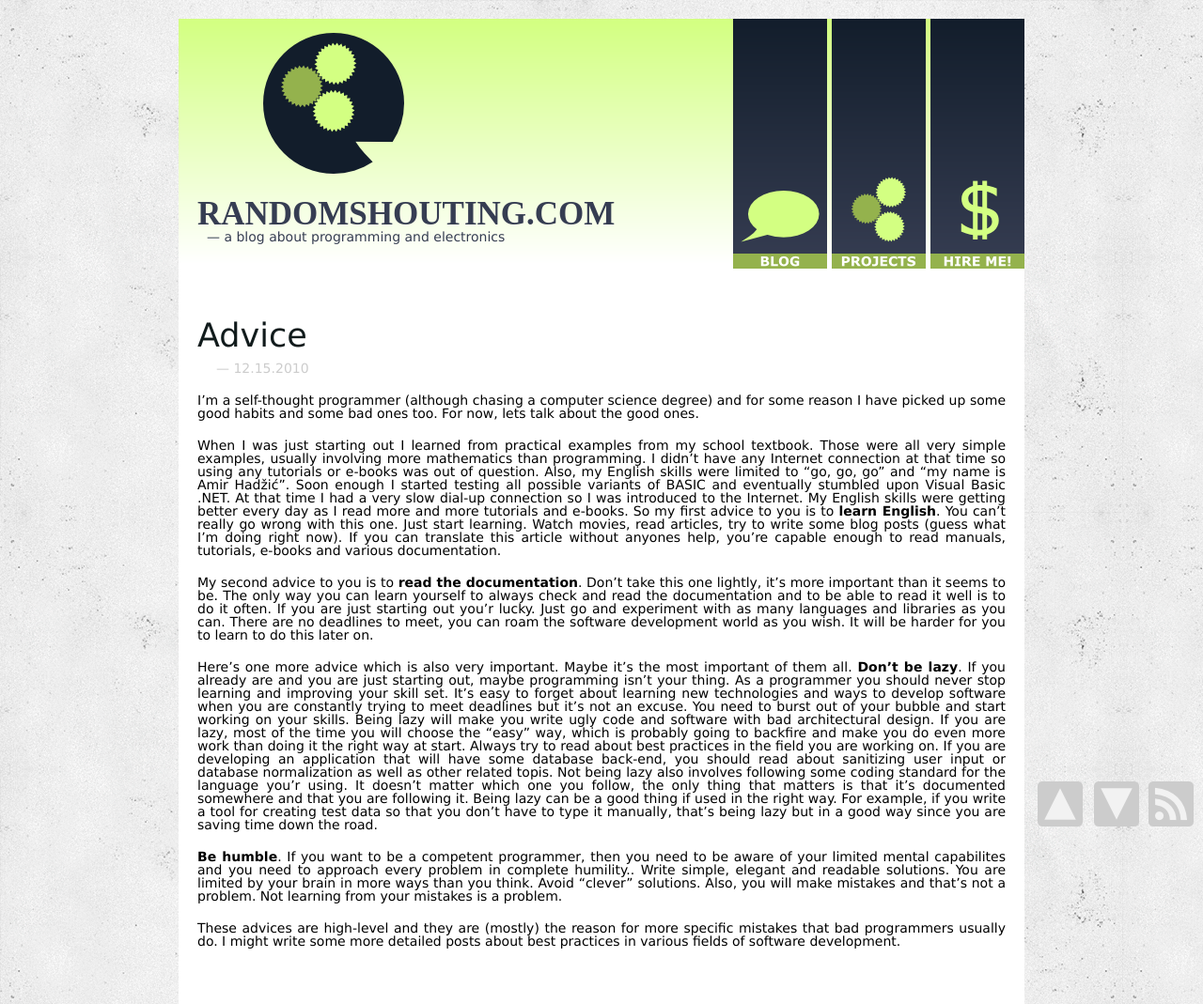
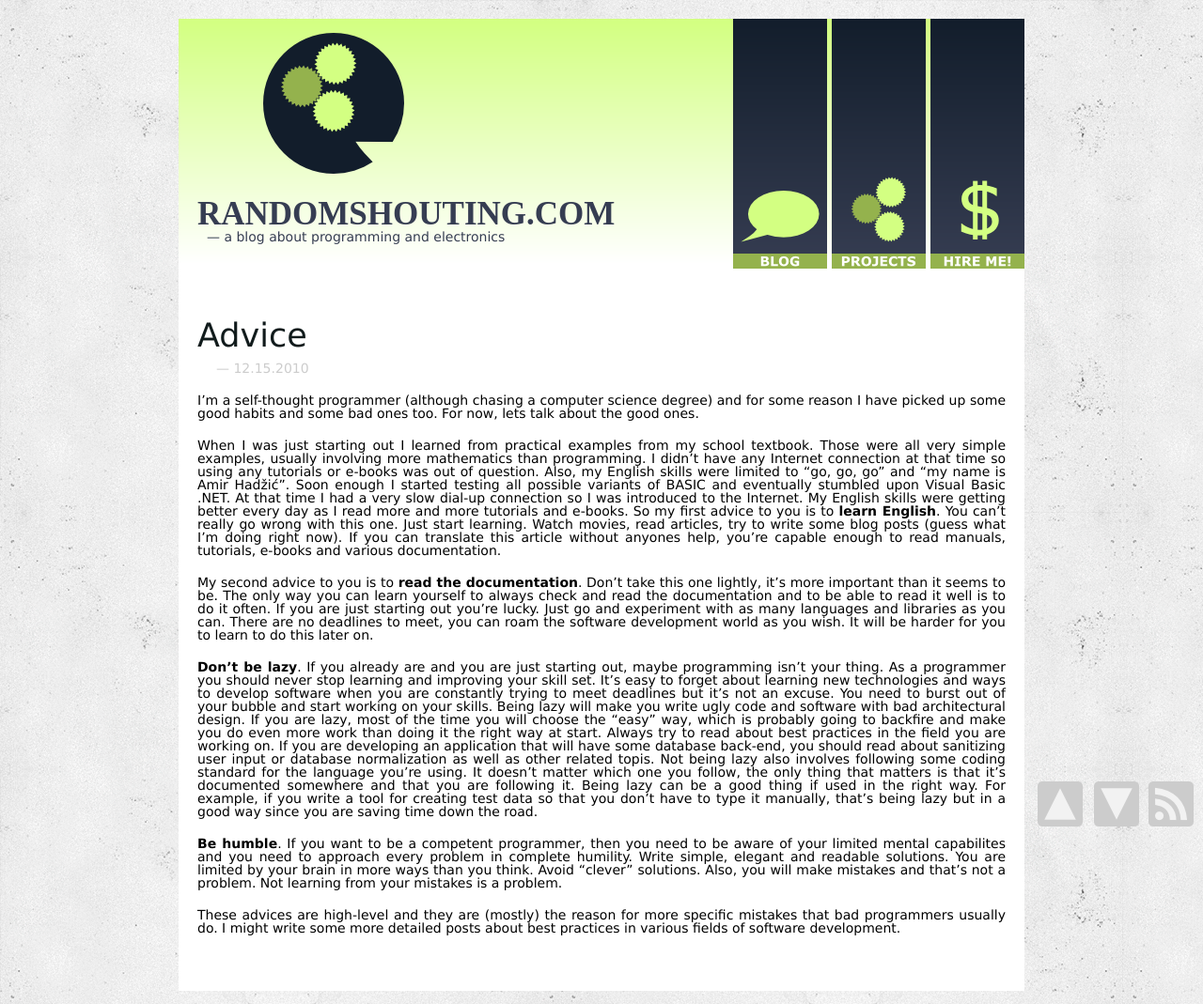
Before and after one commit to amir-hadzic/amir-hadzic.github.com, a Jekyll site: the page built from _posts/2010-12-15-Advice.markdown, in a window 1280 px wide. Shown: the whole page at 94% size. Built offline with Jekyll 4.4.1, drawn with Linux system fonts in a browser that asks for light colours; some web fonts are replaced; Markdown is read by kramdown in place of the engine named in the settings; comment, search, counter and statistics services are not loaded.

Commit message:
Some formatting and typo fixing changes.

```diff
--- a/_posts/2010-12-15-Advice.markdown
+++ b/_posts/2010-12-15-Advice.markdown
@@ -7,10 +7,10 @@
 
 When I was just starting out I learned from practical examples from my school textbook. Those were all very simple examples, usually involving more mathematics than programming. I didn’t have any Internet connection at that time so using any tutorials or e-books was out of question. Also, my English skills were limited to “go, go, go” and “my name is Amir Hadžić”. Soon enough I started testing all possible variants of BASIC and eventually stumbled upon Visual Basic .NET. At that time I had a very slow dial-up connection so I was introduced to the Internet. My English skills were getting better every day as I read more and more tutorials and e-books. So my first advice to you is to **learn English**. You can’t really go wrong with this one. Just start learning. Watch movies, read articles, try to write some blog posts  (guess what I’m doing right now). If you can translate this article without anyones help, you’re capable enough to read manuals, tutorials, e-books and various documentation.
 
-My second advice to you is to **read the documentation**. Don’t take this one lightly, it’s more important than it seems to be. The only way you can learn yourself to always check and read the documentation and to be able to read it well is to do it often. If you are just starting out you’r lucky. Just go and experiment with as many languages and libraries as you can. There are no deadlines to meet, you can roam the software development world as you wish. It will be harder for you to learn to do this later on.
+My second advice to you is to **read the documentation**. Don’t take this one lightly, it’s more important than it seems to be. The only way you can learn yourself to always check and read the documentation and to be able to read it well is to do it often. If you are just starting out you’re lucky. Just go and experiment with as many languages and libraries as you can. There are no deadlines to meet, you can roam the software development world as you wish. It will be harder for you to learn to do this later on.
 
-Here’s one more advice which is also very important. Maybe it’s the most important of them all. **Don’t be lazy**. If you already are and you are just starting out, maybe programming isn’t your thing. As a programmer you should never stop learning and improving your skill set. It’s easy to forget about learning new technologies and ways to develop software when you are constantly trying to meet deadlines but it’s not an excuse. You need to burst out of your bubble and start working on your skills. Being lazy will make you write ugly code and software with bad architectural design. If you are lazy, most of the time you will choose the “easy” way, which is probably going to backfire and make you do even more work than doing it the right way at start. Always try to read about best practices in the field you are working on. If you are developing an application that will have some database back-end, you should read about sanitizing user input or database normalization as well as other related topis. Not being lazy also involves following some coding standard for the language you’r using. It doesn’t matter which one you follow, the only thing that matters is that it’s documented somewhere and that you are following it. Being lazy can be a good thing if used in the right way. For example, if you write a tool for creating test data so that you don't have to type it manually, that's being lazy but in a good way since you are saving time down the road.
+**Don’t be lazy**. If you already are and you are just starting out, maybe programming isn’t your thing. As a programmer you should never stop learning and improving your skill set. It’s easy to forget about learning new technologies and ways to develop software when you are constantly trying to meet deadlines but it’s not an excuse. You need to burst out of your bubble and start working on your skills. Being lazy will make you write ugly code and software with bad architectural design. If you are lazy, most of the time you will choose the “easy” way, which is probably going to backfire and make you do even more work than doing it the right way at start. Always try to read about best practices in the field you are working on. If you are developing an application that will have some database back-end, you should read about sanitizing user input or database normalization as well as other related topis. Not being lazy also involves following some coding standard for the language you’re using. It doesn’t matter which one you follow, the only thing that matters is that it’s documented somewhere and that you are following it. Being lazy can be a good thing if used in the right way. For example, if you write a tool for creating test data so that you don't have to type it manually, that's being lazy but in a good way since you are saving time down the road.
 
-**Be humble**. If you want to be a competent programmer, then you need to be aware of your limited mental capabilites and you need to approach every problem in complete humility.. Write simple, elegant and readable solutions. You are limited by your brain in more ways than you think. Avoid "clever" solutions. Also, you will make mistakes and that's not a problem. Not learning from your mistakes is a problem.
+**Be humble**. If you want to be a competent programmer, then you need to be aware of your limited mental capabilites and you need to approach every problem in complete humility. Write simple, elegant and readable solutions. You are limited by your brain in more ways than you think. Avoid "clever" solutions. Also, you will make mistakes and that's not a problem. Not learning from your mistakes is a problem.
 
 These advices are high-level and they are (mostly) the reason for more specific mistakes that bad programmers usually do. I might write some more detailed posts about best practices in various fields of software development.
```
